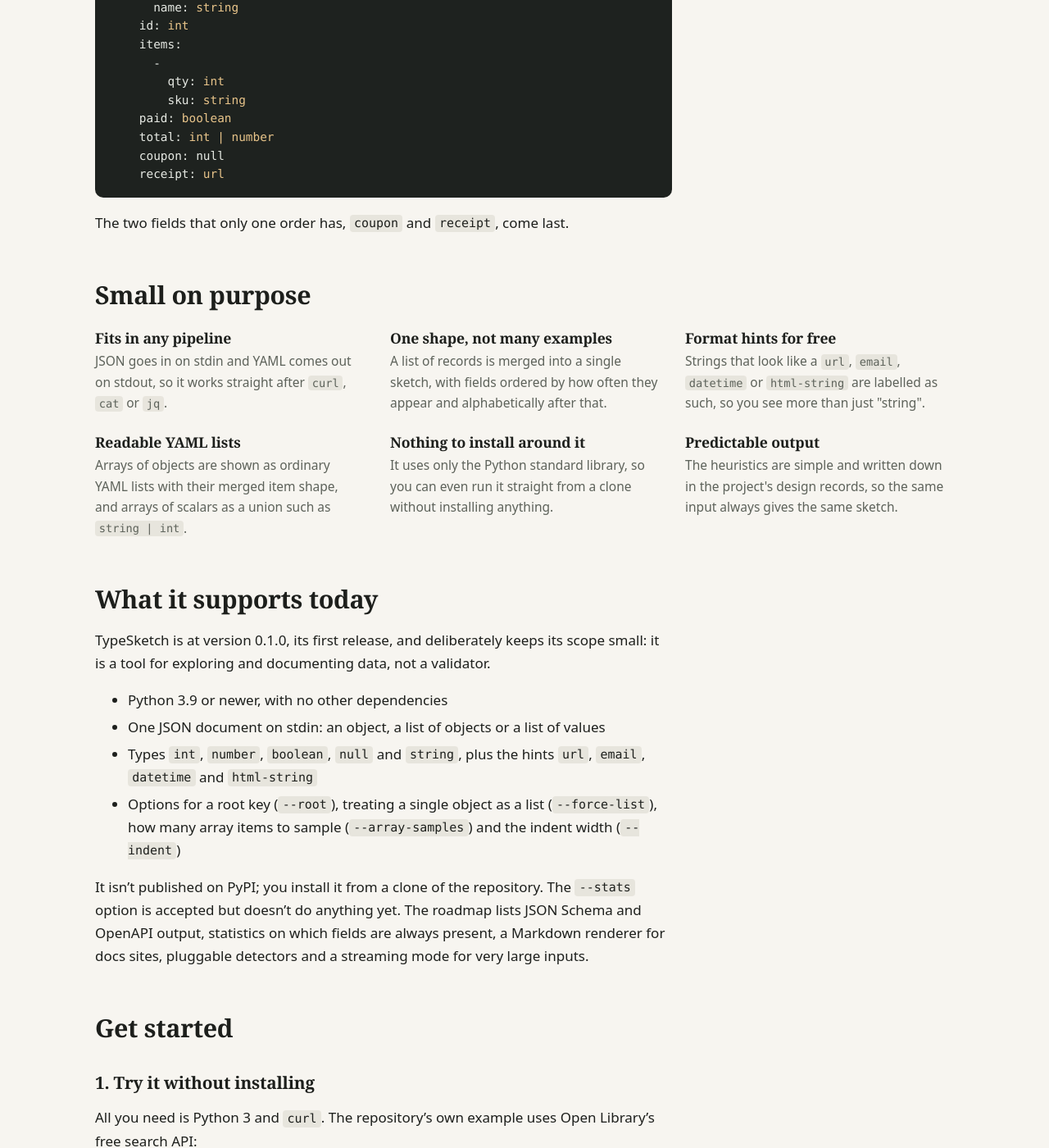
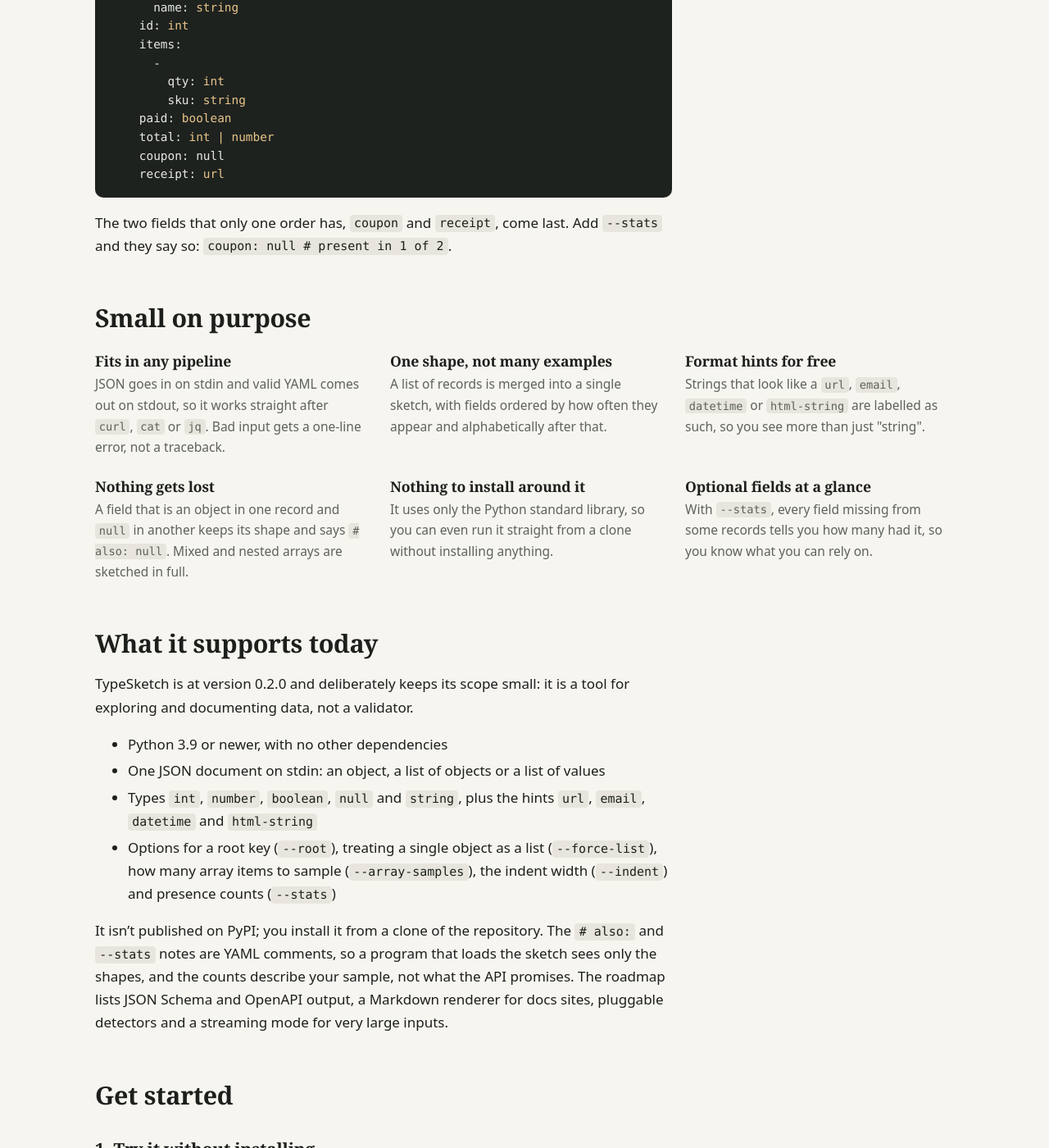
Before and after one commit to arturormk/arturormk.github.io, a Jekyll site: the page built from projects/typesketch-python/index.md, in a window 1280 px wide and 1400 px high, scrolled down 2040 px. Shown: the whole window at 82% size. Built offline with Jekyll 4.4.1, drawn with Linux system fonts in a browser that asks for light colours; some of the changed text lies outside the part shown.

Commit message:
Update TypeSketch page for v0.2.0
Co-Authored-By: Claude Opus 5.5 <noreply@anthropic.com>

````diff
--- a/projects/typesketch-python/index.md
+++ b/projects/typesketch-python/index.md
@@ -93,14 +93,16 @@ orders:
 ```
 
 The two fields that only one order has, `coupon` and `receipt`, come last.
+Add `--stats` and they say so: `coupon: null  # present in 1 of 2`.
 
 ## Small on purpose
 
 <div class="features">
   <div>
     <h3>Fits in any pipeline</h3>
-    <p>JSON goes in on stdin and YAML comes out on stdout, so it works
-    straight after <code>curl</code>, <code>cat</code> or <code>jq</code>.</p>
+    <p>JSON goes in on stdin and valid YAML comes out on stdout, so it works
+    straight after <code>curl</code>, <code>cat</code> or <code>jq</code>.
+    Bad input gets a one-line error, not a traceback.</p>
   </div>
   <div>
     <h3>One shape, not many examples</h3>
@@ -114,10 +116,10 @@ The two fields that only one order has, `coupon` and `receipt`, come last.
     so you see more than just "string".</p>
   </div>
   <div>
-    <h3>Readable YAML lists</h3>
-    <p>Arrays of objects are shown as ordinary YAML lists with their merged
-    item shape, and arrays of scalars as a union such as
-    <code>string | int</code>.</p>
+    <h3>Nothing gets lost</h3>
+    <p>A field that is an object in one record and <code>null</code> in
+    another keeps its shape and says <code># also: null</code>. Mixed and
+    nested arrays are sketched in full.</p>
   </div>
   <div>
     <h3>Nothing to install around it</h3>
@@ -125,16 +127,15 @@ The two fields that only one order has, `coupon` and `receipt`, come last.
     straight from a clone without installing anything.</p>
   </div>
   <div>
-    <h3>Predictable output</h3>
-    <p>The heuristics are simple and written down in the project's design
-    records, so the same input always gives the same sketch.</p>
+    <h3>Optional fields at a glance</h3>
+    <p>With <code>--stats</code>, every field missing from some records
+    tells you how many had it, so you know what you can rely on.</p>
   </div>
 </div>
 
 ## What it supports today
 
-TypeSketch is at version 0.1.0, its first release, and deliberately keeps
-its scope small: it is a tool for exploring and documenting data, not a
+TypeSketch is at version 0.2.0 and deliberately keeps its scope small: it is a tool for exploring and documenting data, not a
 validator.
 
 - Python 3.9 or newer, with no other dependencies
@@ -143,14 +144,15 @@ validator.
 - Types `int`, `number`, `boolean`, `null` and `string`, plus the hints
   `url`, `email`, `datetime` and `html-string`
 - Options for a root key (`--root`), treating a single object as a list
-  (`--force-list`), how many array items to sample (`--array-samples`) and
-  the indent width (`--indent`)
+  (`--force-list`), how many array items to sample (`--array-samples`),
+  the indent width (`--indent`) and presence counts (`--stats`)
 
 It isn't published on PyPI; you install it from a clone of the repository.
-The `--stats` option is accepted but doesn't do anything yet. The roadmap
-lists JSON Schema and OpenAPI output, statistics on which fields are always
-present, a Markdown renderer for docs sites, pluggable detectors and a
-streaming mode for very large inputs.
+The `# also:` and `--stats` notes are YAML comments, so a program that loads
+the sketch sees only the shapes, and the counts describe your sample, not
+what the API promises. The roadmap lists JSON Schema and OpenAPI output, a
+Markdown renderer for docs sites, pluggable detectors and a streaming mode
+for very large inputs.
 
 ## Get started
 
@@ -189,6 +191,9 @@ typesketch --root Shops < shops.json
 
 # Treat a single object as a one-item list
 typesketch --force-list < item.json
+
+# Show which fields are missing from some records
+typesketch --stats < response.json
 ```
 
 `typesketch --help` lists every option.
````
